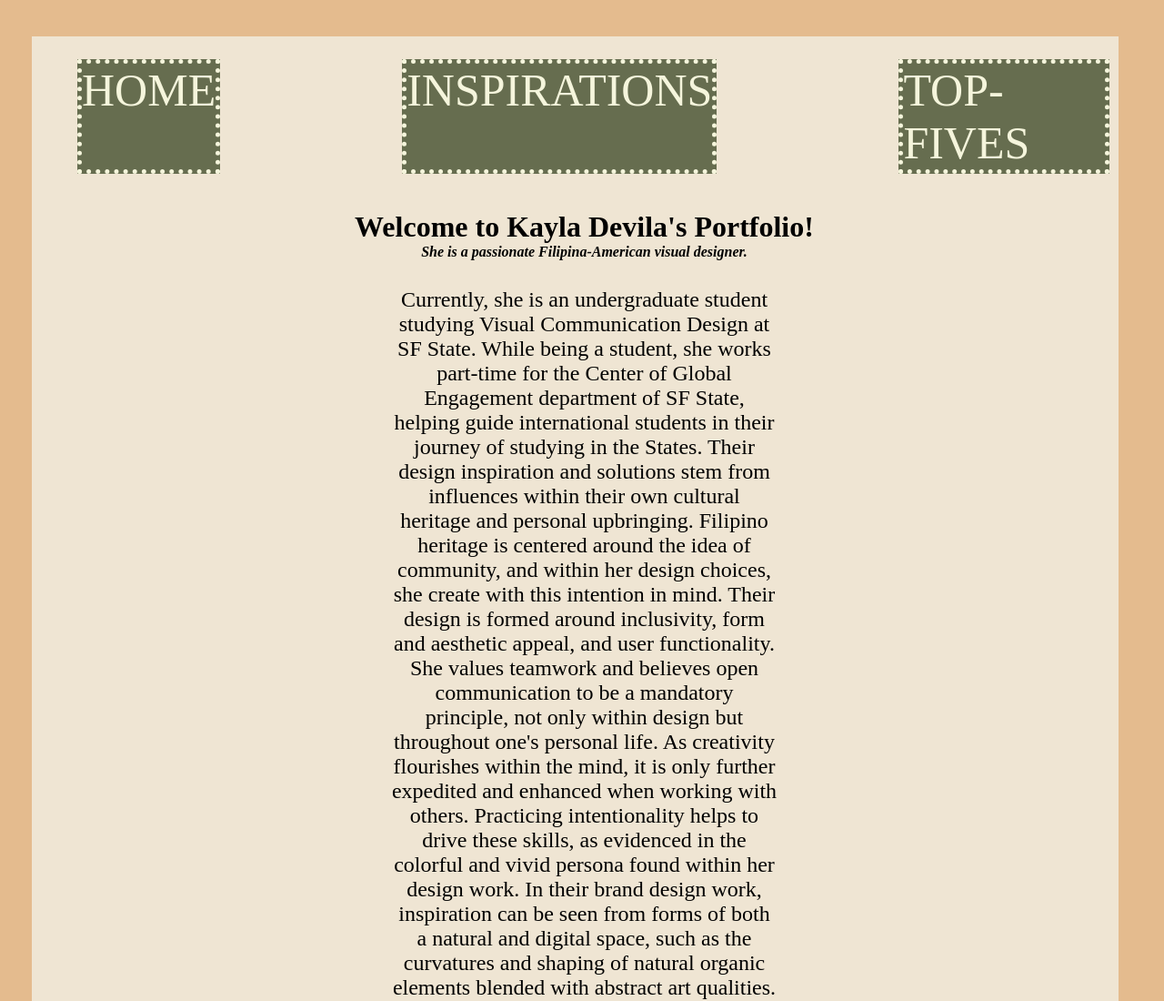
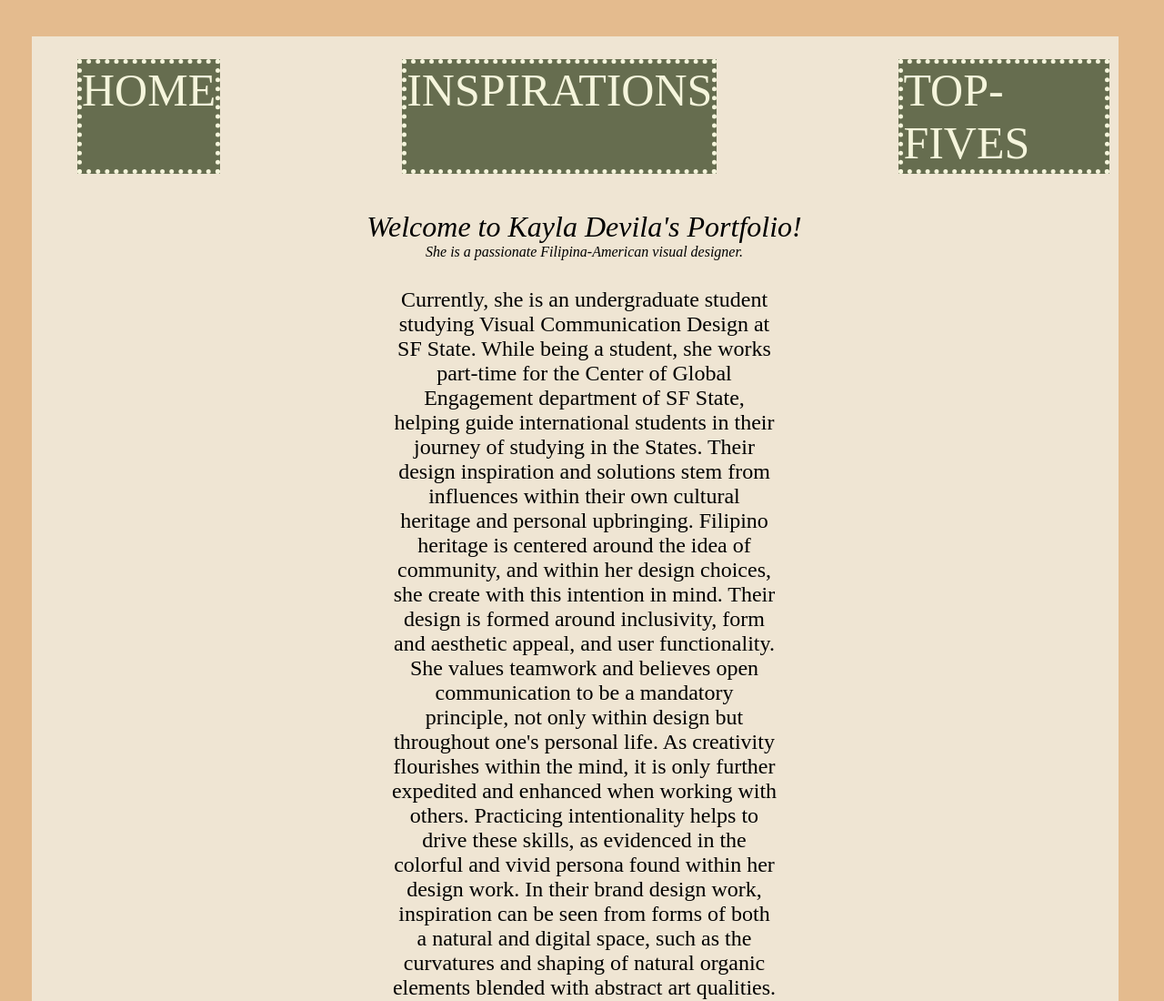
Before and after one commit to kdevila/ProjectOnePortfolio, a plain HTML site: page index.html in a window 1280 px wide. Shown: the top 1100 px of the page at 91% size. Drawn offline with Linux system fonts and the light colour scheme; a web font is replaced by a local one.

Commit message:
Update style.css

```diff
--- a/css/style.css
+++ b/css/style.css
@@ -52,6 +52,9 @@ max-width: 40%;
 
 /*text on pages*/
 h1,h4{
+font-family: "Rubik";
+font-weight: 200;
+font-style: italic;
 text-align: center;
 }
 h2{
```
